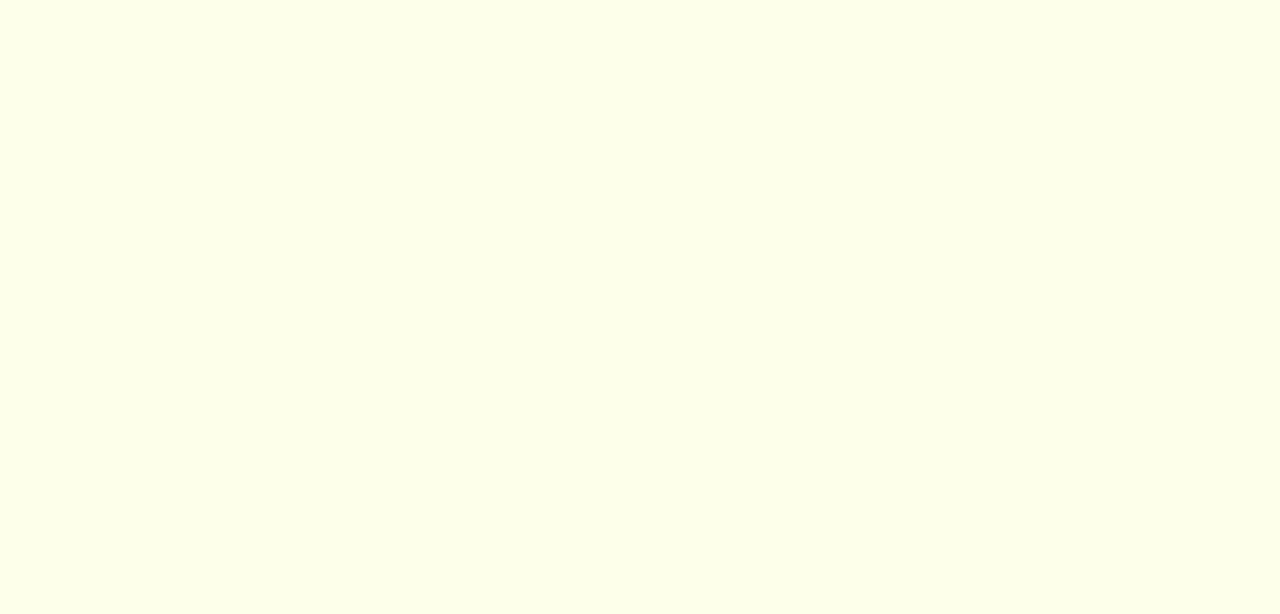
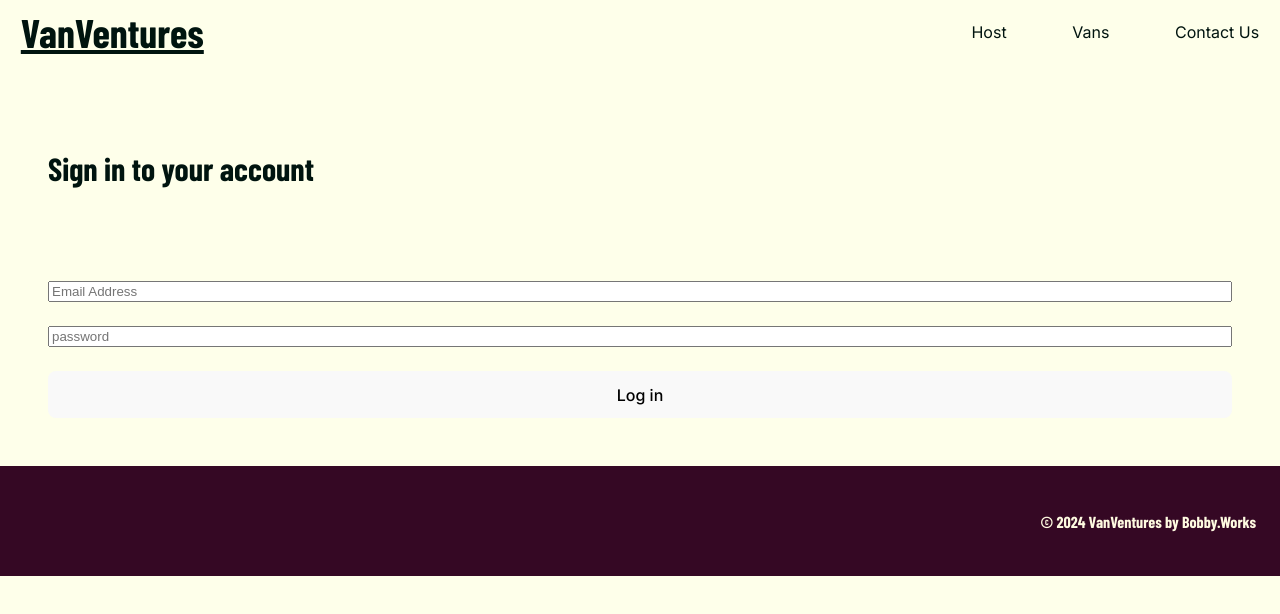
Before and after one commit to bcaya/van-app, a React (Vite) app: page /login in a window 1280 px wide. Before the commit this address had no page. Shown: the top 614 px of the page. Built offline with nearby package versions, Linux system fonts and the light colour scheme; a web font is replaced by a local one; what miragejs would draw is missing.

Commit message:
add login page

```diff
--- a/src/index.jsx
+++ b/src/index.jsx
@@ -6,6 +6,7 @@ import Vans from './pages/Vans/Vans.jsx'
 import VanDetail from './pages/Vans/VanDetail.jsx';
 import HostLayout from './components/HostLayout.jsx'
 import Dashboard from './pages/Host/Dashboard.jsx';
+import Login from './pages/Login.jsx';
 import HostVanDetail from './pages/Host/HostVanDetail.jsx';
 import HostVanInfo from './pages/Host/HostVanInfo.jsx';
 import HostVanPhoto from './pages/Host/HostVanPhotos.jsx';
@@ -29,6 +30,10 @@ function App() {
           <Route path="vans" element={<Vans/>}/>
           <Route path="vans/:id" element={<VanDetail/>}/>
           <Route path="contact-us" element={<ContactUs />}/>
+          <Route
+            path="login"
+            element={<Login />}
+          />
           <Route path="host" element={<HostLayout/>}>
             <Route index element={<Dashboard/>}/>
             <Route path="income" element={<Income />}/>
--- /dev/null
+++ b/src/pages/Login.jsx
@@ -0,0 +1,87 @@
+import React from "react"
+import {useLocation, useNavigate} from "react-router-dom"
+import {loginUser} from "../../api"
+import { Box,Stack } from "../assets/CSS/StylesMain"
+
+export default function Login(){
+  const [loginFormData, setLoginFormData] = React.useState({email:"", password:""})
+  const [status, setStatus] = React.useState("idle")
+  const [error, setError] = React.useState(null)
+
+  const location = useLocation()
+  const navigate = useNavigate()
+
+  const from = location.state?.from || "/host"
+
+  function handleSubmit(e){
+    e.preventDefault()
+    setStatus("submitting")
+    loginUser(loginFormData)
+      .then(data => {
+        setError(null)
+        localStorage.setItem("loggedin", true)
+        navigate(from, {replace: true})
+      })
+      .catch(err=> {
+        setError(err)
+      })
+      .finally(() => {
+        setStatus("idle")
+      })
+  }
+  function handleChange(e){
+    const {name, value} = e.target
+    setLoginFormData(prev => ({
+      ...prev,
+      [name]: value
+    }))
+  }
+  return(
+    <box-l>
+      <div className="login-container">
+        <stack-l>
+
+
+        {
+          location.state?.message &&
+          <h3 className="login-error">{location.state.message}</h3>
+        }
+        <box-l>
+        <h1>Sign in to your account</h1>
+        {error?.message &&
+        <h3 className="login-error">{error.message}</h3>}
+        </box-l>
+        <box-l>
+
+            <form onSubmit={handleSubmit} className="login-form">
+            <stack-l>
+              <input
+                name="email"
+                onChange={handleChange}
+                type="email"
+                placeholder="Email Address"
+                value={loginFormData.email}
+              />
+                            <input
+                name="password"
+                onChange={handleChange}
+                type="password"
+                placeholder="password"
+                value={loginFormData.email}
+              />
+              <button
+                disabled={status === "submitting"}
+                >{status === "submitting"
+                    ? "Logging in..."
+                    : "Log in" }</button>
+              </stack-l>
+            </form>
+
+        </box-l>
+
+        </stack-l>
+
+      </div>
+    </box-l>
+  )
+}
```
